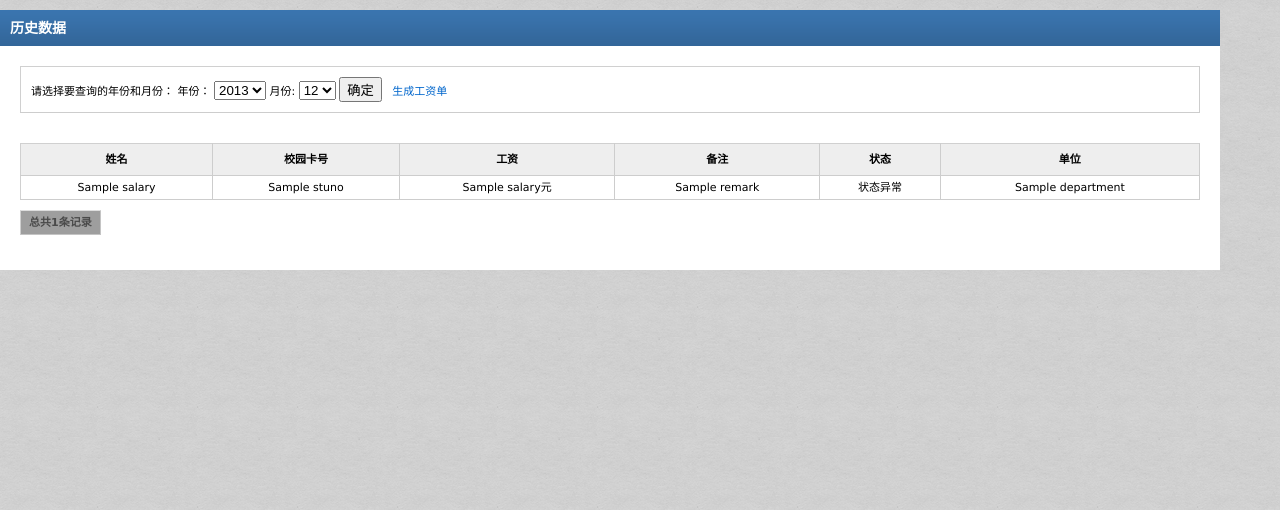
After one commit to dengbiao/ygxt_new, a CodeIgniter app: template application/views/salary_history.php in a window 1280 px wide. The commit adds this page. Shown: the top 510 px of the page. Run offline with CodeIgniter, Linux system fonts and the light colour scheme; the template is opened without the code that fills it: most values are stand-ins (such as "Sample title", 1, 10 or a date in 2020); data that the repository does not hold is empty; some libraries are stand-ins or nearby versions; grey boxes are pictures that could not be loaded.

Commit message:
finish three UI. (salary_check,salary_statistics,salary_history)

```diff
--- a/application/models/salary_model.php
+++ b/application/models/salary_model.php
@@ -23,6 +23,11 @@ class Salary_model extends CI_Model{
         return $query->result_array();
     }
 
+    function getSalarySumByDepartmentID($departmentID) {
+        $sql = "select count(*) as c, sum(A.salary) as s from Salary A ,Student B, Department C where A.stuno=B.stuno and B.departmentID=C.id and C.id=? and A.status!=0";
+        $query = $this->db->query($sql,array($departmentID));
+        return $query->row_array();
+    }
 
 
     function getSalaryByDepartmentID($departmentID) {
--- a/application/views/left.php
+++ b/application/views/left.php
@@ -10,8 +10,9 @@
             <div id="menu">
                 <h6 id="h-menu-products" class="selected"><span>栏目管理</span></h6>
                 <ul id="menu-events" class="opened">
-                <li><a href="<?php echo site_url() ?>/checkSalary" target="right">工资考核</a></li>
-                <li><a href="<?php echo site_url() ?>/admin/right" target="right">教育教学</a></li>
+                <li><a href="<?php echo site_url() ?>/salary/check" target="right">工资考核</a></li>
+                <li><a href="<?php echo site_url() ?>/salary/statistics" target="right">统计信息</a></li>
+                <li><a href="<?php echo site_url() ?>/salary/history" target="right">历史数据查询</a></li>
                     <li><a href="">科学研究</a></li>
                     <li><a href="">学生风采</a></li>
                     <li><a href="">招生就业</a></li>
--- /dev/null
+++ b/application/views/salary_history.php
@@ -0,0 +1,138 @@
+<!DOCTYPE html PUBLIC "-//W3C//DTD XHTML 1.0 Strict//EN" "http://www.w3.org/TR/xhtml1/DTD/xhtml1-strict.dtd">
+<html xmlns="http://www.w3.org/1999/xhtml">
+	<head>
+		<title>历史数据查询</title>
+		<meta http-equiv="Content-Type" content="text/html;charset=utf-8" />
+		<!-- stylesheets -->
+		<link rel="stylesheet" type="text/css" href="/static/css/reset.css" />
+		<link rel="stylesheet" type="text/css" href="/static/css/style.css" media="screen" />
+		<link rel="stylesheet" type="text/css" href="/static/css/salary.css" />
+		<style type="text/css">
+
+		.page {border-top:1px solid #dfdfdf; padding-top: 10px; text-align: left; margin-bottom: 10px; font-size: 14px;}
+		.page a {margin: 0 5px 0 0; padding: 3px 6px; border: 1px solid #D1D1D1;}
+		.page .current{margin: 0 5px 0 0; padding: 3px 6px; border: 1px solid #A4A4A4; background:#EBEBEB; }
+		.page a { color:#333; text-decoration:none;}
+		.page a:hover {border-color:#AAA !important; background:#FAFAFA; color: #000 !important; text-decoration:underline;}
+
+
+		</style>
+		<link id="color" rel="stylesheet" type="text/css" href="/static/css/colors/blue.css" />
+		<!-- js (jquery) -->
+		<script src="/static/js/jquery-1.4.2.min.js" type="text/javascript"></script>
+		<!--[if IE]><script language="javascript" type="text/javascript" src="/static/js/excanvas.min.js"></script><![endif]-->
+		<script src="/static/js/jquery-ui-1.8.custom.min.js" type="text/javascript"></script>
+		<script src="/static/js/jquery.ui.selectmenu.js" type="text/javascript"></script>
+		<script src="/static/js/jquery.flot.min.js" type="text/javascript"></script>
+		<script src="/static/js/tiny_mce/tiny_mce.js" type="text/javascript"></script>
+		<script src="/static/js/tiny_mce/jquery.tinymce.js" type="text/javascript"></script>
+
+	</head>
+	<body>
+        <!-- content / right -->
+        <div id="content">
+            <!-- table -->
+            <div class="box">
+                <!-- box / title -->
+                <div class="title">
+                    <h5>历史数据</h5>
+                </div>
+                <div class="table">
+                    <form action="" method="post">
+                    <table class="statistics1">
+                        <thead>
+                            <tr>
+                                <td>请选择要查询的年份和月份：
+                                    年份：
+                                    <select >
+                                        <option>2013</option>
+                                        <option>2012</option>
+                                        <option>2011</option>
+                                        <option>2010</option>
+                                        <option>2009</option>
+                                    </select>
+                                    月份:
+                                    <select >
+                                        <option>12</option>
+                                        <option>11</option>
+                                        <option>10</option>
+                                        <option>09</option>
+                                        <option>08</option>
+                                    </select>
+                                    <input type="submit" value="确定">
+                                    &nbsp;&nbsp;<a href="">生成工资单</a>
+                                </td>
+                            </tr>
+                        </thead>
+                    </table>
+                    </form>
+                </div>
+
+                <div class="description"></div>
+
+                <!-- end box / title -->
+                <div class="table">
+                    <table class="statistics">
+                        <thead>
+                            <tr>
+                                <th >姓名</th>
+                                <th >校园卡号</th>
+                                <th >工资</th>
+                                <th >备注</th>
+                                <th >状态</th>
+                                <th >单位</th>
+                            </tr>
+                        </thead>
+                        <tbody>
+                            <?php foreach($salaryList as $key => $salary ){ ?>
+                            <tr>
+                                <td><?=$salary['name']?></td>
+                                <td><?=$salary['stuno']?></td>
+                                <td><?=$salary['salary']?>元</td>
+                                <td><?=$salary['remark']?></td>
+                                <td><?php
+                                    switch($salary['status'])
+                                    {
+                                    case 0:
+                                        echo "未参与审核";
+                                        break;
+                                    case 1:
+                                        echo "未提交";
+                                        break;
+                                    case 2:
+                                        echo "未审核";
+                                        break;
+                                    case 3:
+                                        echo "已审核";
+                                        break;
+                                    case 4:
+                                        echo "已完成";
+                                        break;
+                                    default:
+                                        echo "状态异常";
+                                        break;
+                                    }
+                                    ?>
+                                </td>
+                                <td><?=$salary['department']?>
+                                </td>
+                            </tr>
+                            <?php } ?>
+                        </tbody>
+                    </table>
+                    </table>
+                    <div class="pagination pagination-left">
+                            <div class="results">
+                            <span>总共<?php echo $total_num;?>条记录</span>
+                        </div>
+                        <ul class="pager">
+                            <?php echo $pager?>
+                        </ul>
+                    </div>
+                </div>
+
+            </div>
+        </div>
+        <!-- end content  -->
+	</body>
+</html>
--- /dev/null
+++ b/static/css/salary.css
@@ -0,0 +1,49 @@
+
+body {
+    margin: 0px 60px 0px 0px;
+    height:auto;
+}
+
+#content{
+    height:auto;
+}
+
+#content div.box table {
+    border: #d0d0d0 1px solid;
+}
+
+#content div.box div.pagination_check div.results span {
+    color: red;
+    display: inline-block;
+    border: 0px solid;
+    background: #ffffff;
+    float: none;
+}
+
+
+
+#content div.box div.pagination_check {
+    margin: 10px 0 0px 0;
+    padding: 10px 0px 15px 0px;
+    height: 1%;
+    clear: both;
+    overflow: hidden;
+    border-bottom: 2px solid #cccccc;
+}
+
+.description {
+    width: 100%;
+    text-align: center;
+    margin: 20px 0px 10px 0px;
+    font: 12pt bold;
+    font-family: Arial, sans-serif;
+}
+
+#content div.box table.statistics1 td {
+    padding:10px;
+}
+
+#content div.box table.statistics td {
+    padding:6px;
+    text-align: center;
+}
--- a/static/css/style.css
+++ b/static/css/style.css
@@ -2018,7 +2018,7 @@ div.form div.fields div.buttons div.highlight .ui-state-hover
 
 
 #content div.box table tr.out{
-    background-color: #CECECE;
+    background-color: #F8B9B9;
 }
 
 #content div.box table td
@@ -2168,7 +2168,6 @@ div.form div.fields div.buttons div.highlight .ui-state-hover
 	height: 1%;
 	clear: both;
 	overflow: hidden;
-    border-bottom: 2px solid #cccccc;
 }
 
 #content div.box div.pagination div.results
```
Also changed, not shown: application/controllers/salary.php (added, +56 -0 lines), application/models/salary_h_model.php (+19 -2 lines), application/views/salary_check.php (added, +111 -0 lines), application/views/salary_statistics.php (added, +94 -0 lines).
